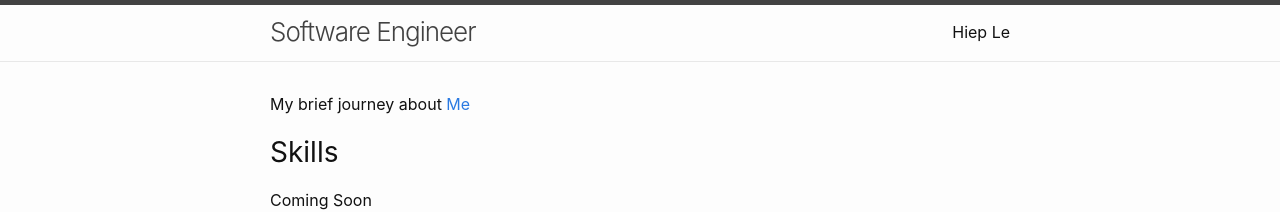
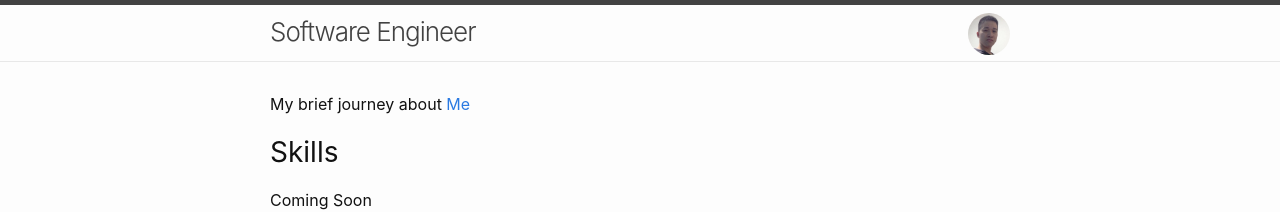
Before and after one commit to hieple7985/personal.me, a Jekyll site: the page built from index.md, in a window 1280 px wide. Shown: the top 212 px of the page. Built offline with Jekyll 4.4.1, drawn with Linux system fonts in a browser that asks for light colours.

Commit message:
add avatar

```diff
--- a/_includes/header.html
+++ b/_includes/header.html
@@ -20,7 +20,9 @@
           {%- for path in page_paths -%}
             {%- assign my_page = site.pages | where: "path", path | first -%}
             {%- if my_page.title -%}
-            <a class="page-link" href="{{ my_page.url | relative_url }}">{{ my_page.title | escape }}</a>
+            <a class="page-link" href="{{ my_page.url | relative_url }}">
+              <img class="hle-avatar" src="{{ '/assets/my-ava.png' | relative_url }}" alt="Hiep Le">
+            </a>
             {%- endif -%}
           {%- endfor -%}
         </div>
--- a/assets/main.scss
+++ b/assets/main.scss
@@ -3,3 +3,9 @@
 ---
 
 @import "minima";
+
+.hle-avatar {
+    height: 42px;
+    width: 42px;
+    border-radius: 50%;
+}
```
Also changed, not shown: assets/my-ava.png (added), 6 other files.
